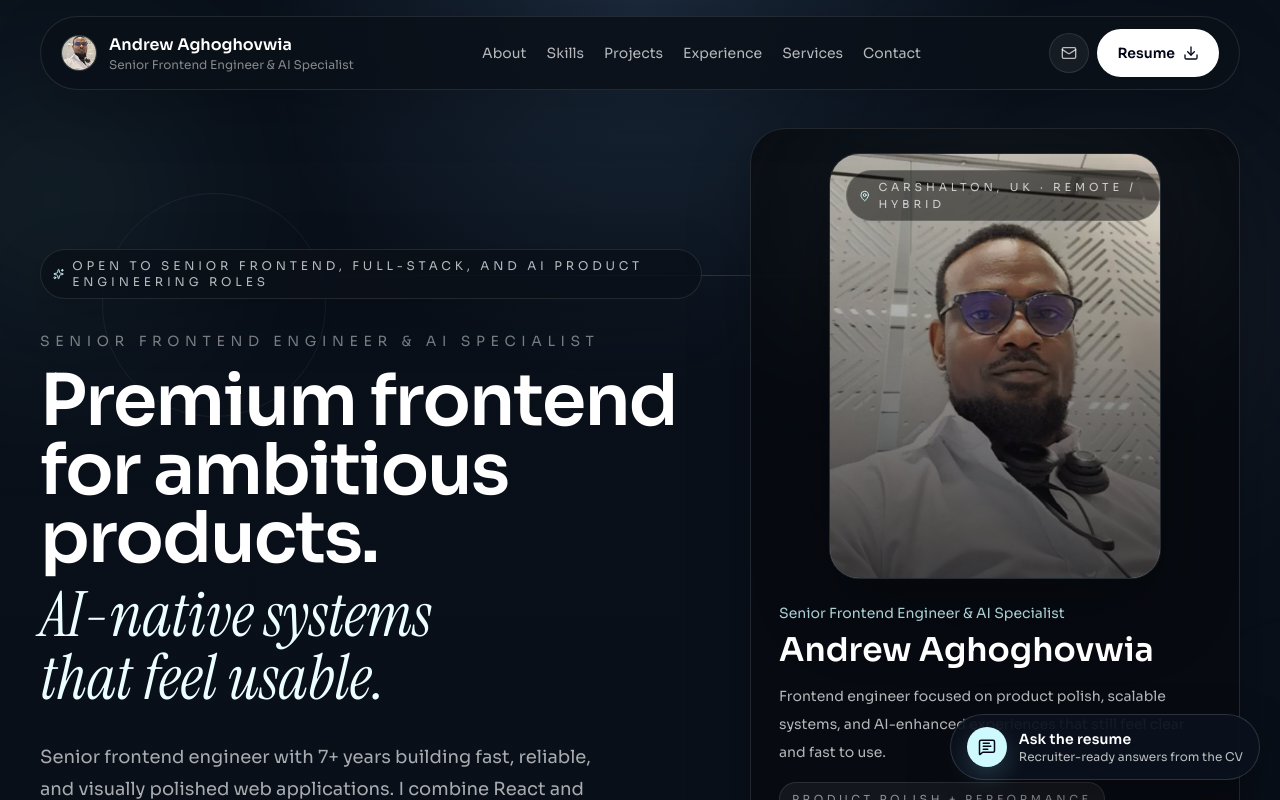
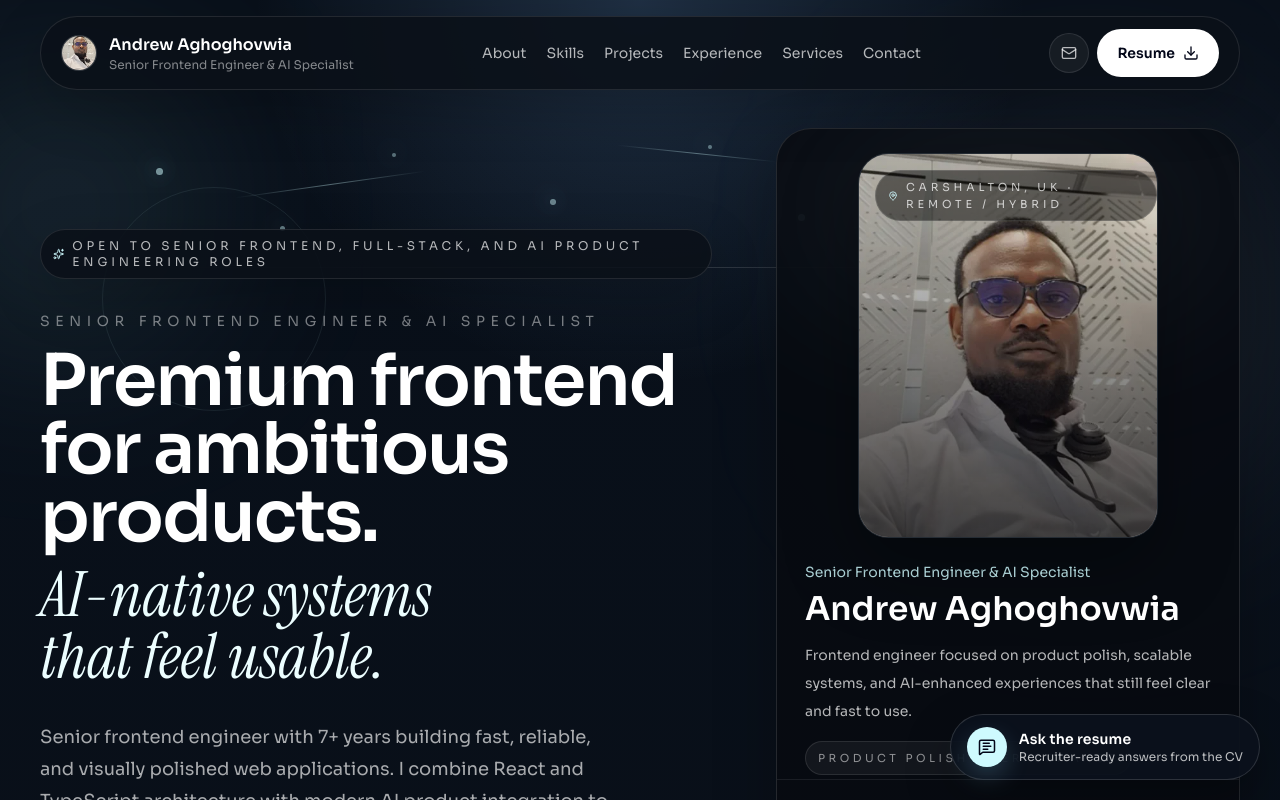
Before and after one commit to androyt1/portfolio, a React (Vite) app: page / in a window 1280 px wide. Shown: the top 800 px of the page. Built offline with nearby package versions, Linux system fonts and the light colour scheme.

Commit message:
Strengthen hero particle animation

```diff
--- a/src/sections/HeroSection.tsx
+++ b/src/sections/HeroSection.tsx
@@ -23,17 +23,66 @@ const focusPoints = [
   'Performance tuning, design systems, and production delivery quality',
 ] as const;
 
+const heroParticles = [
+  { delay: 0, driftX: 28, driftY: -22, duration: 16, left: '7%', opacity: 0.7, size: 7, top: '16%' },
+  { delay: 0.8, driftX: -24, driftY: 20, duration: 18, left: '18%', opacity: 0.58, size: 5, top: '31%' },
+  { delay: 1.1, driftX: 22, driftY: -16, duration: 14, left: '28%', opacity: 0.5, size: 4, top: '12%' },
+  { delay: 0.3, driftX: -32, driftY: 18, duration: 19, left: '42%', opacity: 0.6, size: 6, top: '24%' },
+  { delay: 1.5, driftX: 20, driftY: -14, duration: 15, left: '56%', opacity: 0.52, size: 4, top: '10%' },
+  { delay: 0.4, driftX: -20, driftY: 18, duration: 17, left: '64%', opacity: 0.66, size: 7, top: '28%' },
+  { delay: 0.9, driftX: 24, driftY: -18, duration: 20, left: '76%', opacity: 0.55, size: 5, top: '18%' },
+  { delay: 1.2, driftX: -18, driftY: 22, duration: 16, left: '84%', opacity: 0.48, size: 4, top: '36%' },
+] as const;
+
+const heroTrails = [
+  { delay: 0, duration: 20, left: '14%', rotation: -8, top: '20%', width: '12rem' },
+  { delay: 0.7, duration: 24, left: '48%', rotation: 6, top: '12%', width: '10rem' },
+  { delay: 1.2, duration: 18, left: '68%', rotation: -5, top: '30%', width: '9rem' },
+] as const;
+
 export function HeroSection() {
   const { allowHeroMotion } = useDeviceProfile();
   const [headlinePrimary, headlineSecondary] = siteContent.headline.split('. ');
   const ease = [0.22, 1, 0.36, 1] as const;
+  const particleMotion = (delay: number, duration: number, driftX: number, driftY: number) =>
+    allowHeroMotion
+      ? {
+          animate: {
+            opacity: [0.28, 0.88, 0.34],
+            scale: [0.92, 1.12, 0.96],
+            x: [0, driftX, 0],
+            y: [0, driftY, 0],
+          },
+          transition: {
+            delay,
+            duration,
+            ease: 'easeInOut' as const,
+            repeat: Number.POSITIVE_INFINITY,
+          },
+        }
+      : {};
   const ambientFloatA = allowHeroMotion
     ? {
         animate: {
-          opacity: [0.2, 0.34, 0.2],
-          scale: [1, 1.08, 1],
-          x: [0, 42, 0],
-          y: [0, -18, 0],
+          opacity: [0.32, 0.52, 0.32],
+          scale: [1, 1.1, 1],
+          x: [0, 54, 0],
+          y: [0, -24, 0],
+        },
+        transition: {
+          duration: 15,
+          ease: 'easeInOut' as const,
+          repeat: Number.POSITIVE_INFINITY,
+        },
+      }
+    : {};
+  const ambientFloatB = allowHeroMotion
+    ? {
+        animate: {
+          opacity: [0.22, 0.42, 0.22],
+          scale: [1.04, 0.96, 1.04],
+          x: [0, -44, 0],
+          y: [0, 30, 0],
         },
         transition: {
           duration: 18,
@@ -42,29 +91,14 @@ export function HeroSection() {
         },
       }
     : {};
-  const ambientFloatB = allowHeroMotion
-    ? {
-        animate: {
-          opacity: [0.16, 0.28, 0.16],
-          scale: [1.02, 0.96, 1.02],
-          x: [0, -36, 0],
-          y: [0, 24, 0],
-        },
-        transition: {
-          duration: 22,
-          ease: 'easeInOut' as const,
-          repeat: Number.POSITIVE_INFINITY,
-        },
-      }
-    : {};
   const ambientLine = allowHeroMotion
     ? {
         animate: {
-          opacity: [0.12, 0.3, 0.12],
-          x: [-18, 26, -18],
+          opacity: [0.2, 0.42, 0.2],
+          x: [-28, 34, -28],
         },
         transition: {
-          duration: 16,
+          duration: 12,
           ease: 'easeInOut' as const,
           repeat: Number.POSITIVE_INFINITY,
         },
@@ -89,22 +123,84 @@ export function HeroSection() {
   return (
     <section className="relative overflow-hidden pt-24 sm:pt-28 lg:pt-32" id="top">
       <div className="pointer-events-none absolute inset-0">
-        <div className="absolute inset-x-0 top-0 h-[34rem] bg-[radial-gradient(circle_at_50%_0%,rgba(130,190,255,0.14),transparent_46%)]" />
+        <div className="absolute inset-x-0 top-0 h-[34rem] bg-[radial-gradient(circle_at_50%_0%,rgba(130,190,255,0.18),transparent_46%)]" />
         <motion.div
-          className="absolute left-[-4%] top-24 h-52 w-52 rounded-full bg-cyan-200/14 blur-[110px]"
+          className="absolute left-[-4%] top-24 h-56 w-56 rounded-full bg-cyan-200/18 blur-[110px]"
           {...ambientFloatA}
         />
         <motion.div
-          className="absolute right-[2%] top-[11%] h-72 w-72 rounded-full bg-blue-100/10 blur-[130px]"
+          className="absolute right-[2%] top-[11%] h-80 w-80 rounded-full bg-blue-100/14 blur-[132px]"
           {...ambientFloatB}
         />
+        <div className="absolute inset-x-[6%] top-[8%] h-[24rem] overflow-hidden">
+          {heroTrails.map((trail) => (
+            <motion.span
+              animate={
+                allowHeroMotion
+                  ? {
+                      opacity: [0.16, 0.34, 0.16],
+                      x: [-10, 24, -10],
+                    }
+                  : undefined
+              }
+              className="absolute hidden h-px bg-gradient-to-r from-transparent via-cyan-100/38 to-transparent lg:block"
+              key={`${trail.left}-${trail.top}`}
+              style={{
+                left: trail.left,
+                top: trail.top,
+                transform: `rotate(${trail.rotation}deg)`,
+                width: trail.width,
+              }}
+              transition={
+                allowHeroMotion
+                  ? {
+                      delay: trail.delay,
+                      duration: trail.duration,
+                      ease: 'easeInOut',
+                      repeat: Number.POSITIVE_INFINITY,
+                    }
+                  : undefined
+              }
+            />
+          ))}
+
+          {heroParticles.map((particle) => (
+            <motion.span
+              className="absolute"
+              key={`${particle.left}-${particle.top}`}
+              style={{
+                left: particle.left,
+                top: particle.top,
+              }}
+              {...particleMotion(
+                particle.delay,
+                particle.duration,
+                particle.driftX,
+                particle.driftY,
+              )}
+            >
+              <span
+                className="absolute -inset-2 rounded-full bg-cyan-100/10 blur-md"
+                style={{ opacity: particle.opacity * 0.9 }}
+              />
+              <span
+                className="absolute rounded-full border border-cyan-100/20 bg-cyan-100/75 shadow-[0_0_18px_rgba(140,216,255,0.4)]"
+                style={{
+                  height: `${particle.size}px`,
+                  opacity: particle.opacity,
+                  width: `${particle.size}px`,
+                }}
+              />
+            </motion.span>
+          ))}
+        </div>
         <motion.div
           className="absolute inset-x-[12%] top-[20%] hidden h-px bg-gradient-to-r from-transparent via-white/16 to-transparent lg:block"
           {...ambientLine}
         />
         <motion.div
-          className="absolute left-[8%] top-[14%] hidden h-56 w-56 rounded-full border border-white/[0.06] lg:block"
-          animate={allowHeroMotion ? { rotate: [0, 10, 0], scale: [1, 1.02, 1] } : undefined}
+          className="absolute left-[8%] top-[14%] hidden h-56 w-56 rounded-full border border-cyan-100/[0.08] lg:block"
+          animate={allowHeroMotion ? { opacity: [0.12, 0.28, 0.12], rotate: [0, 12, 0], scale: [1, 1.03, 1] } : undefined}
           transition={
             allowHeroMotion
               ? {
@@ -117,7 +213,7 @@ export function HeroSection() {
         />
       </div>
 
-      <Container className="grid gap-10 pb-14 lg:grid-cols-[minmax(0,1fr)_minmax(360px,0.74fr)] lg:items-center lg:pb-18 xl:gap-12">
+      <Container className="grid gap-10 pb-14 lg:grid-cols-[minmax(0,1fr)_minmax(340px,0.7fr)] lg:items-center lg:pb-18 xl:gap-12">
         <div className="relative z-10 max-w-2xl space-y-8">
           <motion.div
             className="surface inline-flex items-center gap-2 rounded-full px-3 py-2 text-xs uppercase tracking-[0.32em] text-white/70"
@@ -201,7 +297,7 @@ export function HeroSection() {
         </div>
 
         <motion.div
-          className="surface-strong relative overflow-hidden rounded-[2.2rem] lg:justify-self-end lg:w-full lg:max-w-[31rem]"
+          className="surface-strong relative overflow-hidden rounded-[2.2rem] lg:justify-self-end lg:w-full lg:max-w-[29rem]"
           {...fadeScale}
         >
           <div className="noise-mask absolute inset-0 opacity-80" />
@@ -209,7 +305,7 @@ export function HeroSection() {
           <div className="relative p-5 pb-0 sm:p-6 sm:pb-0">
             <div className="absolute inset-x-6 top-4 h-32 rounded-full bg-cyan-100/10 blur-[96px]" />
 
-            <div className="relative mx-auto max-w-[18.5rem] sm:max-w-[20.75rem]">
+            <div className="relative mx-auto max-w-[16.5rem] sm:max-w-[18.75rem]">
               <div className="relative aspect-[0.78] overflow-hidden rounded-[1.9rem] border border-white/10 bg-[#0d141d] shadow-[0_28px_72px_rgba(0,0,0,0.34)]">
                 <img
                   alt={siteContent.name}
```
